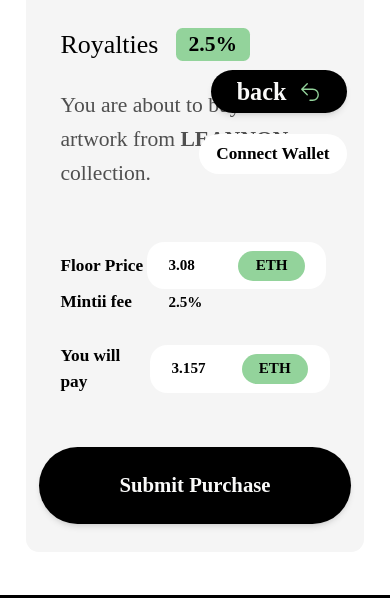
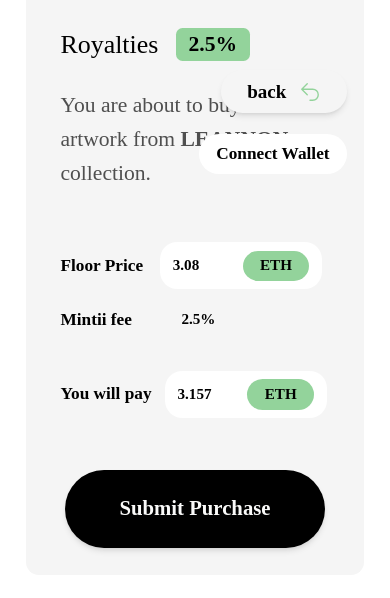
Before and after one commit to mohammadkhakshoor/vizh-react, a React (Vite) app: page /collections/1695e32f-a8bb-42e2-90ce-9dbcd5a20963 in a window 390 px wide. Shown: the part 627-1225 px from the top of the page. Built offline with nearby package versions, Linux system fonts and the light colour scheme; a web font is replaced by a local one.

Commit message:
fix: fix the gap of NftInfo element in the price section

```diff
--- a/src/components/Buttons/BackButton.jsx
+++ b/src/components/Buttons/BackButton.jsx
@@ -8,7 +8,7 @@ const BackButton = () => {
   }
   return (
     <button
-      className=" min-w-[28rem] flex items-center justify-center lg:gap-5  justify-self-center text-stone-50 text-[2rem] font-bold bg-black leading-10 lg:px-[6rem] lg:py-[1rem] rounded-full   hover:text-secondary transition-all duration-300 shadow-md max-lg:fixed bottom-24 sm:bottom-10 right-10 max-lg:min-w-[auto] max-lg:text-[1.4rem] max-lg:gap-3 px-6 "
+      className=" min-w-[28rem] flex items-center justify-center lg:gap-5  justify-self-center text-black text-[2rem] font-bold bg-[#F5F5F5] leading-10 lg:px-[6rem] lg:py-[1rem] rounded-full   hover:text-secondary transition-all duration-300 shadow-md max-lg:fixed bottom-24 sm:bottom-10 right-10 max-lg:min-w-[auto] max-lg:text-[1.1rem] max-lg:gap-3 px-6 "
       onClick={handleNavigate}
     >
       back
--- a/src/components/NftInfo.jsx
+++ b/src/components/NftInfo.jsx
@@ -10,7 +10,7 @@ const NftInfo = () => {
   const calculatePercentage = (2.5 / 100) * Number(price);
   const finalPrice = (calculatePercentage + Number(price)).toFixed(3);
   return (
-    <div className="max-container lg:px-[3.125rem] lg:pt-[6.625rem] lg:pb-[3.375rem] py-10 px-6">
+    <div className="max-container sm:max-lg:px-24 lg:px-[3.125rem] lg:pt-[6.625rem] lg:pb-[3.375rem] py-10 px-6">
       <div className="grid grid-cols-1 lg:grid-cols-2 lg:gap-5 ">
         <div className="grid grid-cols-1 gap-12 px-[2rem] lg:px-[3.06rem] py-[1.6rem] bg-[#F5F5F5]  rounded-xl ">
           <div className="flex flex-col gap-[1.5rem] ">
@@ -35,11 +35,11 @@ const NftInfo = () => {
               collection.
             </p>
           </div>
-          <div className="flex flex-col gap-[1.6rem] lg:gap-[4.125rem] text-black">
-            <div className="flex flex-col lg:gap-[2.625rem]">
-              <div className="flex lg:gap-10 items-center  ">
+          <div className="flex flex-col gap-[2.2rem] lg:gap-[4.125rem] text-black">
+            <div className="flex flex-col gap-[1rem] lg:gap-[2.625rem]">
+              <div className="flex gap-3 lg:gap-10 items-center  ">
                 <p className="text-base font-bold min-w-[5rem]">Floor Price</p>
-                <div className="flex gap-5 items-center bg-white px-5 py-2 rounded-2xl">
+                <div className="flex gap-5 items-center bg-white px-3 lg:px-5 py-2 rounded-2xl">
                   <span className="text-sm font-bold min-w-[2.8rem]">
                     {Number(price)}
                   </span>
@@ -48,16 +48,16 @@ const NftInfo = () => {
                   </span>
                 </div>
               </div>
-              <div className="flex lg:gap-10 items-center">
+              <div className="flex gap-3 lg:gap-10 items-center">
                 <p className="text-base font-bold min-w-[5rem]">Mintii fee</p>
                 <span className="text-sm font-bold min-w-[2.8rem] px-5">
                   2.5%
                 </span>
               </div>
             </div>
-            <div className="flex lg:gap-10 items-center">
+            <div className="flex gap-3 lg:gap-10 items-center">
               <p className="text-base font-bold min-w-[5rem]">You will pay</p>
-              <div className="flex gap-5 items-center bg-white px-5 py-2 rounded-2xl">
+              <div className="flex gap-5 items-center bg-white px-3 lg:px-5 py-2 rounded-2xl">
                 <span className="text-sm font-bold min-w-[2.8rem]">
                   {finalPrice}
                 </span>
@@ -68,7 +68,7 @@ const NftInfo = () => {
             </div>
           </div>
 
-          <button className="justify-self-center text-stone-50 lg:text-[2rem] font-bold bg-black leading-10 lg:px-[6rem] py-[1rem] rounded-full lg:min-w-[28rem] min-w-[18rem]  hover:text-secondary transition-all duration-300 shadow-md px-7 text-[1.2rem]">
+          <button className="justify-self-center text-stone-50 lg:text-[2rem] font-bold bg-black leading-10 lg:px-[6rem] py-[1rem] rounded-full lg:min-w-[28rem] min-w-[15rem]  hover:text-secondary transition-all duration-300 shadow-md px-7 text-[1.2rem]">
             Submit Purchase
           </button>
         </div>
```
Also changed, not shown: src/assets/backIcon.svg.
